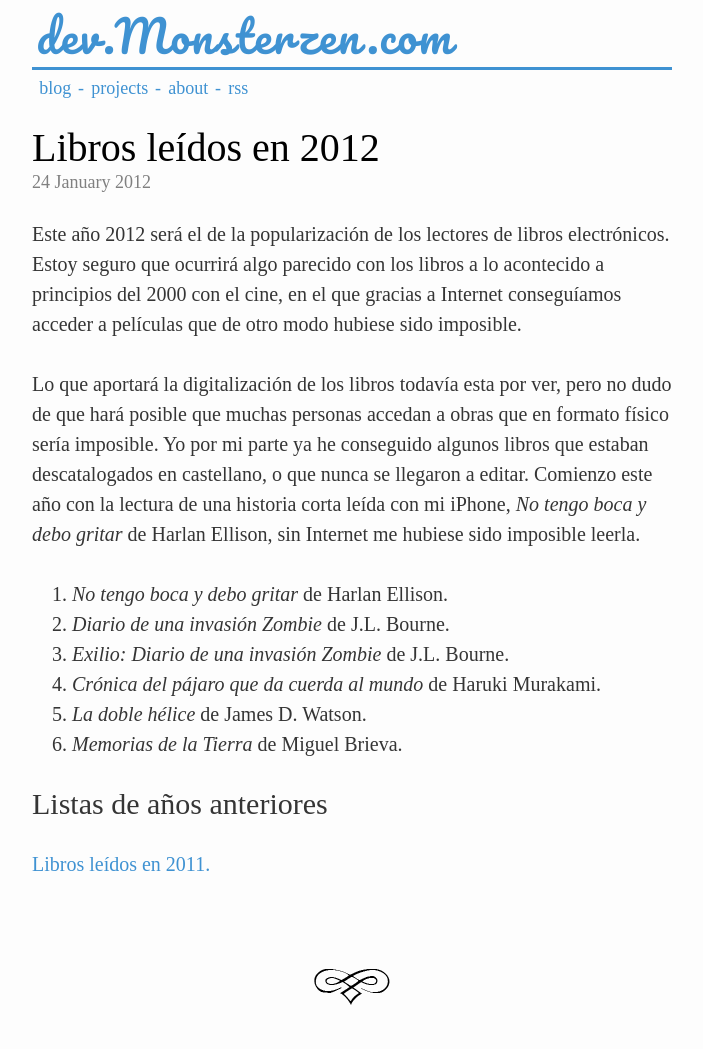
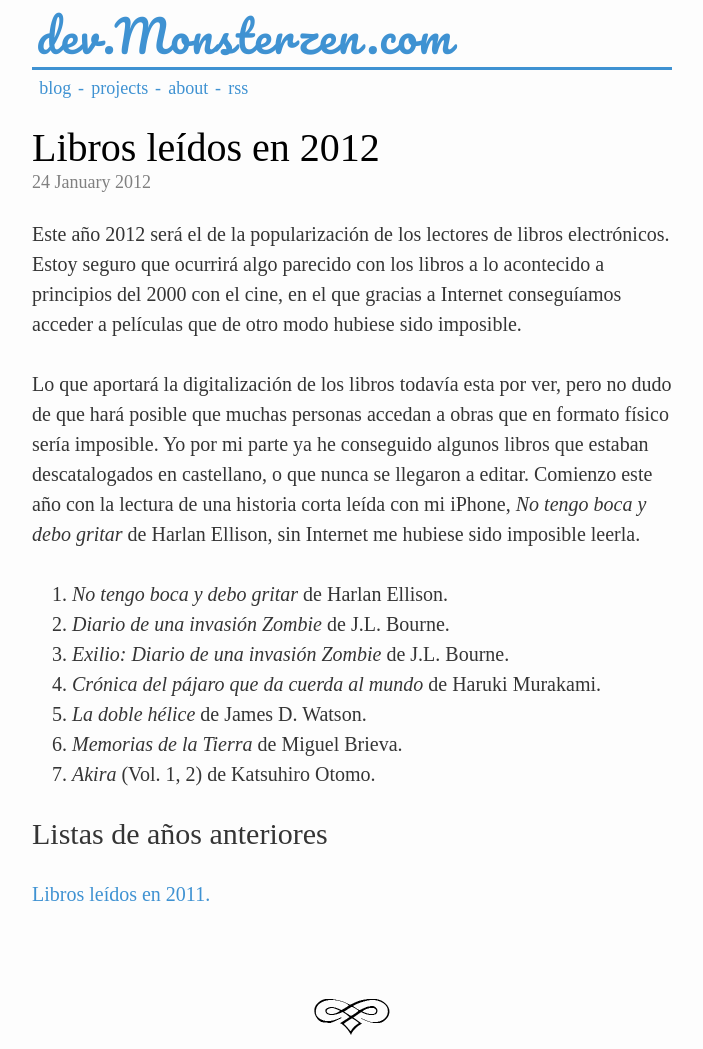
Before and after one commit to jfcalvo/jfcalvo.github.com, a Jekyll site: the page built from _posts/2012-01-24-libros-leidos-en-2012.markdown, in a window 1280 px wide. Shown: the whole page, without its empty margins (288-991 px from the left). Built offline with Jekyll 4.4.1, drawn with Linux system fonts in a browser that asks for light colours; some web fonts are replaced; before the commit the page ends 1019 px from its top, so only the background shows below that.

Commit message:
Añadido Akira

```diff
--- a/_posts/2012-01-24-libros-leidos-en-2012.markdown
+++ b/_posts/2012-01-24-libros-leidos-en-2012.markdown
@@ -16,6 +16,7 @@ Lo que aportará la digitalización de los libros todavía esta por ver, pero no
 4. *Crónica del pájaro que da cuerda al mundo* de Haruki Murakami.
 5. *La doble hélice* de James D. Watson.
 6. *Memorias de la Tierra* de Miguel Brieva.
+7. *Akira* (Vol. 1, 2) de Katsuhiro Otomo.
 
 ## Listas de años anteriores
 
```
